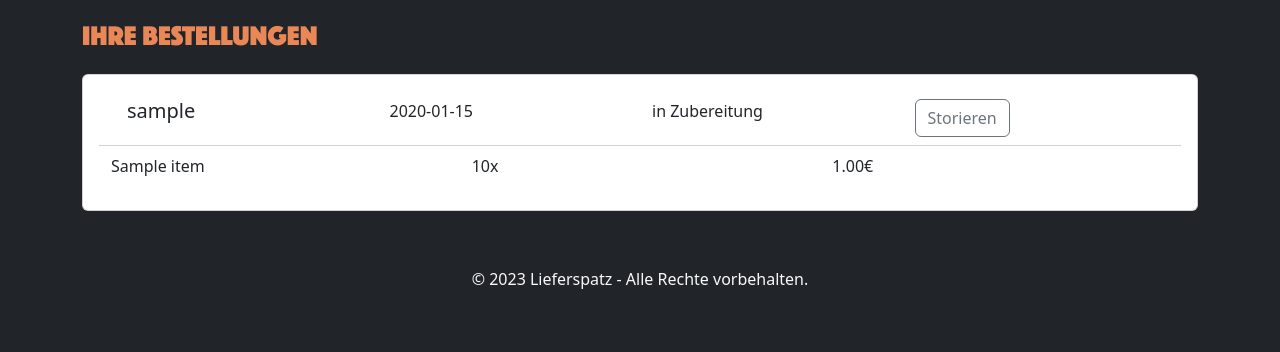
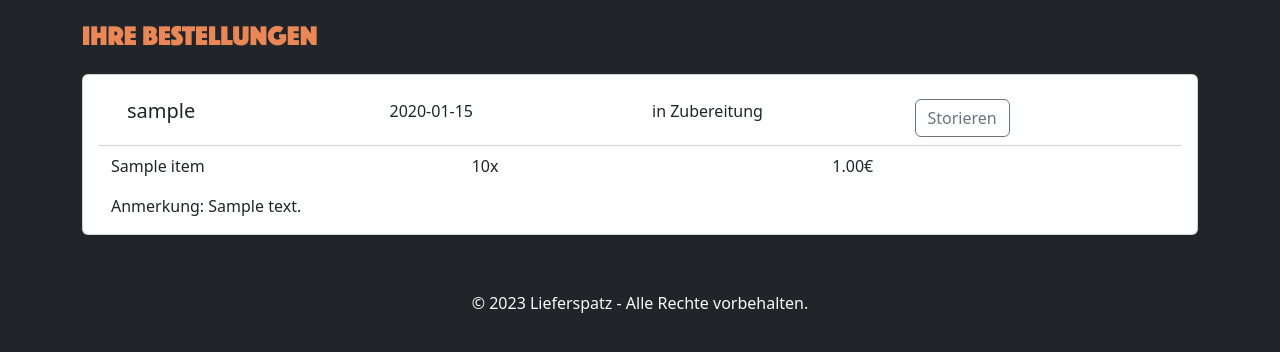
Before and after one commit to KatinkaMeer/db-praktikum, a Flask app: template templates/orders_customer.html in a window 1280 px wide. Shown: the part 171-523 px from the top of the page. Run offline with Flask 3, Linux system fonts and the light colour scheme; the template is opened without the code that fills it: most values are stand-ins (such as "Sample title", 1, 10 or a date in 2020); parts of the project's set-up code (start-up, migrations or seed data) failed here and were passed over.

Commit message:
Anmerkung jetzt auch bei Kunde

```diff
--- a/main.py
+++ b/main.py
@@ -215,8 +215,6 @@ def order_page():
                 else:
                     status = "storniert"
 
-                ## Pascall ist dafür schuldig: status = "abgeschlossen" if "abschließen" in request.form else ("in Zubereitung" if "akzeptieren" in request.form else "storniert")
-
                 database.update_orderstatus(request.form["orderid"], status)
             orders = database.get_orders(session["user"], True)
             return render_template("orders_business.html", orders=orders)
--- a/templates/orders_customer.html
+++ b/templates/orders_customer.html
@@ -30,6 +30,9 @@
             <p class="card-text col">{{ "%.2f" | format(item['price']*item['amount']/100) }}€</p>
           </div>
           {% endfor %}
+          <div class="card-text">
+            Anmerkung: {{ order['comment'] }}
+          </div>
       </div>
       </div>
   {% endfor %}
```
